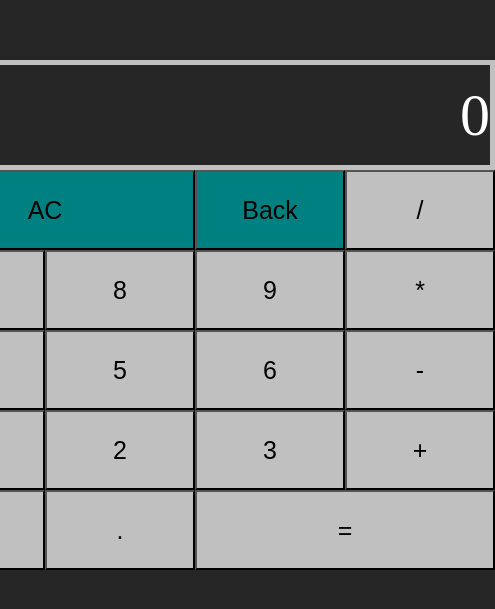
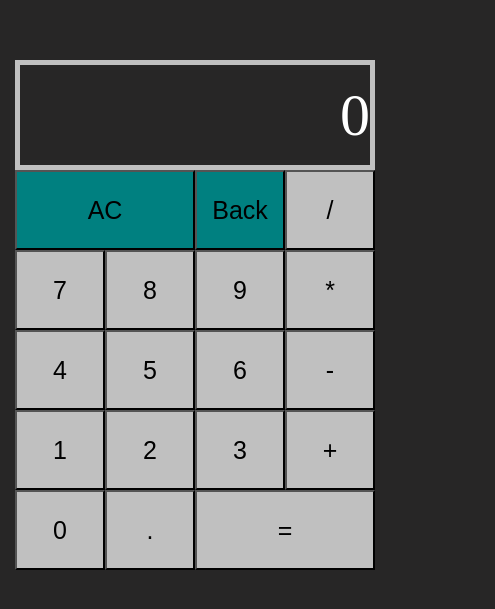
Before and after one commit to thomss23/Calculator, a plain HTML site: page index.html in a window 390 px wide. Shown: the part 115-724 px from the top of the page, 495 px wide, since content can reach past the window. Drawn offline with Linux system fonts and the light colour scheme.

Commit message:
make it responsive

```diff
--- a/styles.css
+++ b/styles.css
@@ -55,3 +55,25 @@ button:hover {
 .equals {
    flex-grow: 2;
 }
+
+@media screen and (max-width: 800px) {
+    .screen {
+        color: white;
+        margin-left: auto;
+        border:5px solid silver;
+        height:100px;
+        text-align:right;
+        font-size: 60px;
+        display: flex;
+        justify-content: end;
+        align-items: center;
+    }
+
+    button{
+        height: 80px;
+        width: 90px;
+        font-size:25px;
+        background-color: silver;
+    }
+
+}
```
